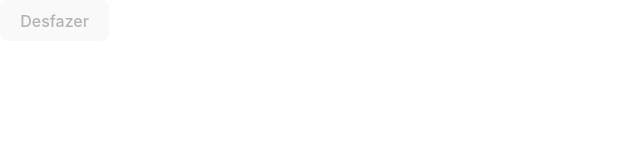
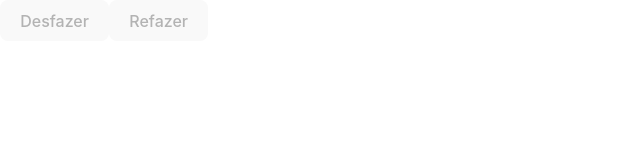
Before and after one commit to klebermkardel/random-circles, a React (Vite) app: page / in a window 1280 px wide. Shown: the top 160 px of the page, without its empty margins (0-640 px from the left). Built offline with nearby package versions, Linux system fonts and the light colour scheme.

Commit message:
:sparkles: feat: Adiciona funcionalidade de refazer os pontos desfeitos
- Adiciona botão 'Refazer' para gerenciar a lista de pontos desfeitos.

- Implementar lógica para desfazer a última adição de ponto e refazer pontos desfeitos.

```diff
--- a/src/App.tsx
+++ b/src/App.tsx
@@ -23,6 +23,8 @@ function getRandomSize(): number {
 
 function App() {
   const [clickedPoints, setClickedPoints] = useState<ClickedProps[]>([]);
+  const [undoPoints, setUndoPoints] = useState<ClickedProps[]>([]);
+
 
   function getCoordinates(e: React.MouseEvent<HTMLElement>) {
     const { clientX, clientY } = e;
@@ -39,13 +41,24 @@ function App() {
 
   function handleUndo() {
     const newClickedPoint = [...clickedPoints]
-    newClickedPoint.pop()
+    const undoPoint = newClickedPoint.pop()
+    if(!undoPoint) return
     setClickedPoints(newClickedPoint)
+    setUndoPoints([...undoPoints, undoPoint])
+  }
+
+  function handleRedo() {
+    const newUndoPoints = [...undoPoints]
+    const redoPoint = newUndoPoints.pop()
+    if(!redoPoint) return
+    setUndoPoints(newUndoPoints)
+    setClickedPoints([...clickedPoints, redoPoint])
   }
 
   return (
     <>
     <button disabled={clickedPoints.length === 0} onClick={handleUndo}>Desfazer</button>
+    <button disabled={undoPoints.length === 0} onClick={handleRedo}>Refazer</button>
     <div className='App' onClick={getCoordinates}>
       {clickedPoints.map((clickedPoint, index) => (
         <div
```
